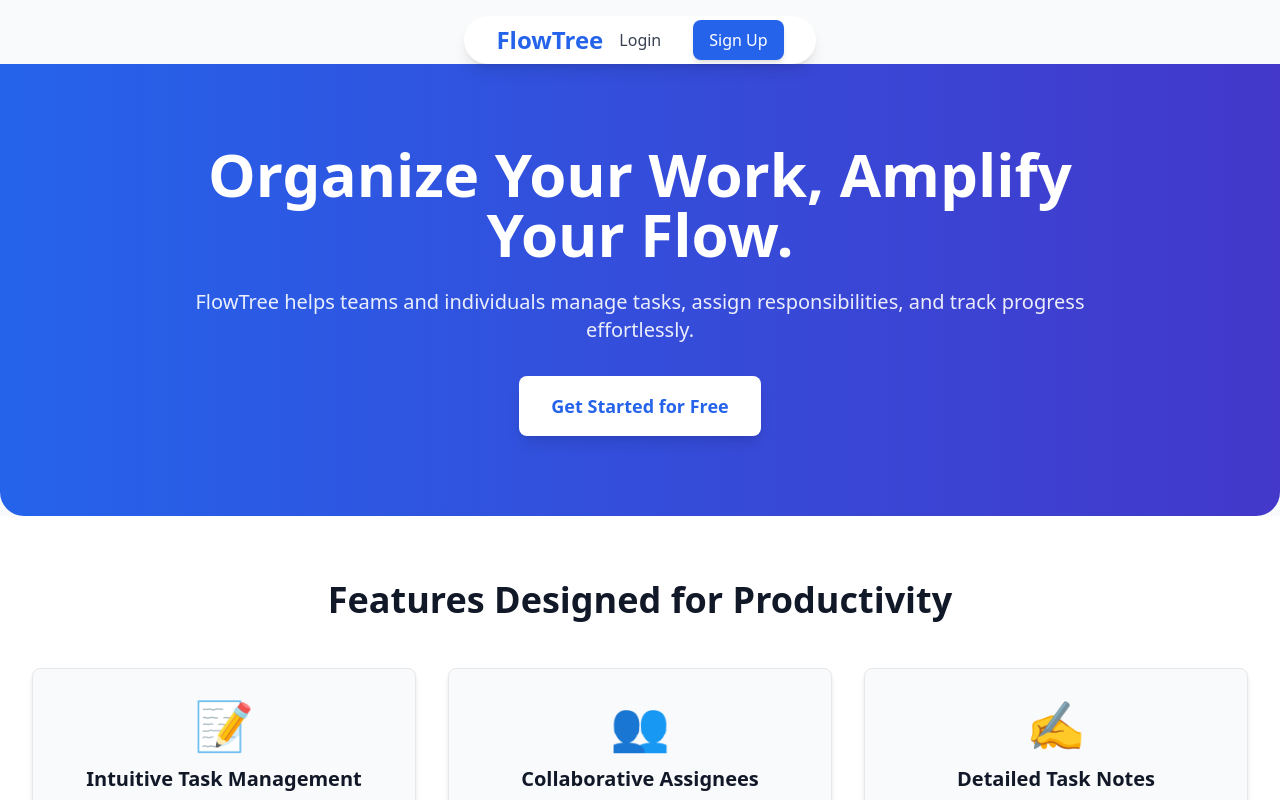
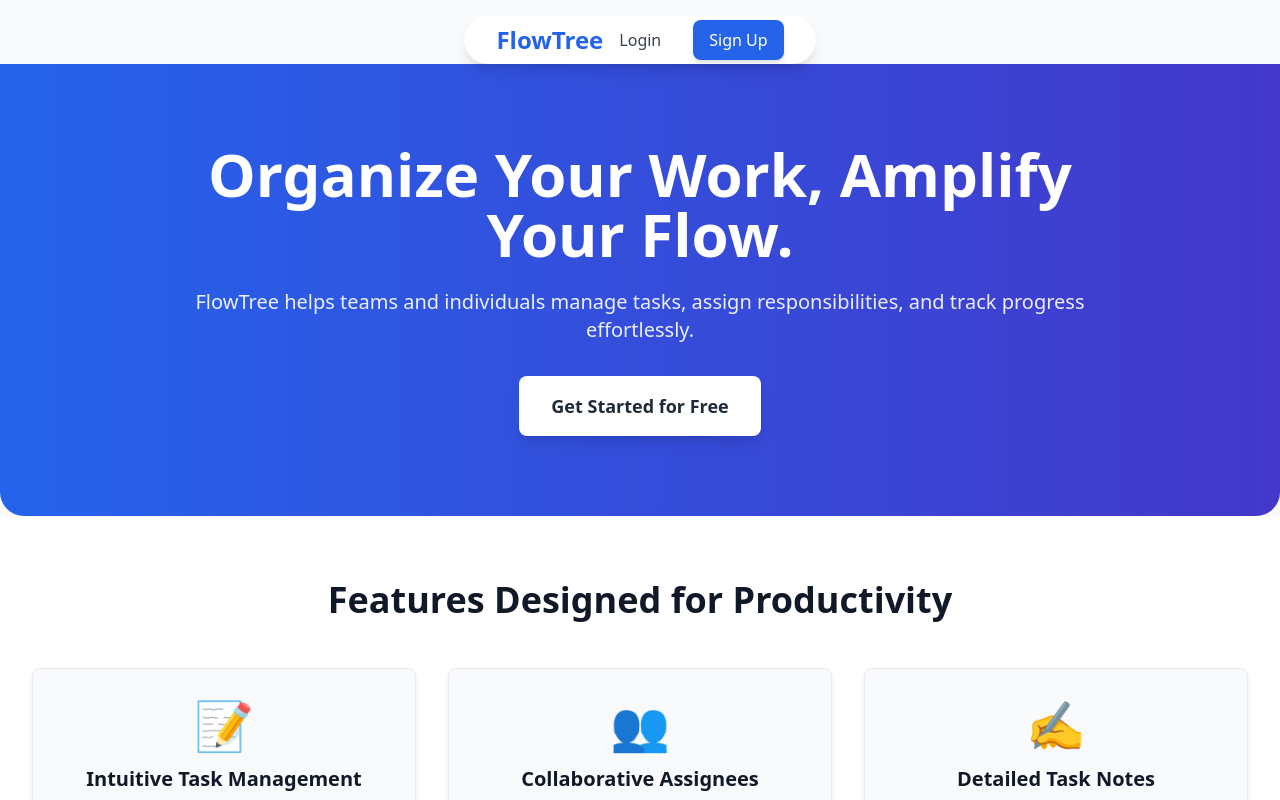
Before and after one commit to ghostm0nk/flowtree, a React (Vite) app: page / in a window 1280 px wide. Shown: the top 800 px of the page. Built offline with nearby package versions, Linux system fonts and the light colour scheme; no server answers.

Commit message:
Update src/pages/LandingPage.jsx

```diff
--- a/src/pages/LandingPage.jsx
+++ b/src/pages/LandingPage.jsx
@@ -19,7 +19,7 @@ const LandingPage = () => {
             </p>
             <Link
               to="/signup"
-              className="inline-block px-8 py-4 bg-white text-blue-600 font-bold rounded-lg shadow-lg hover:bg-gray-100 hover:scale-105 transform transition-all duration-300 text-lg"
+              className="inline-block px-8 py-4 bg-white text-gray-800 font-bold rounded-lg shadow-lg hover:bg-gray-100 hover:scale-105 transform transition-all duration-300 text-lg"
             >
               Get Started for Free
             </Link>
```
